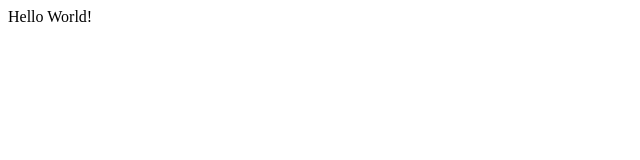
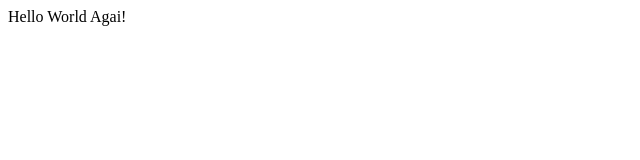
Before and after one commit to seanmaber/satest, a plain HTML site: page index.html in a window 1280 px wide. Shown: the full height of the page, 0-640 px from the left. Drawn offline with Linux system fonts and the light colour scheme.

Commit message:
Update index.html

```diff
--- a/index.html
+++ b/index.html
@@ -1 +1 @@
-<html> Hello World! </html
+<html> Hello World Agai!</html
```
